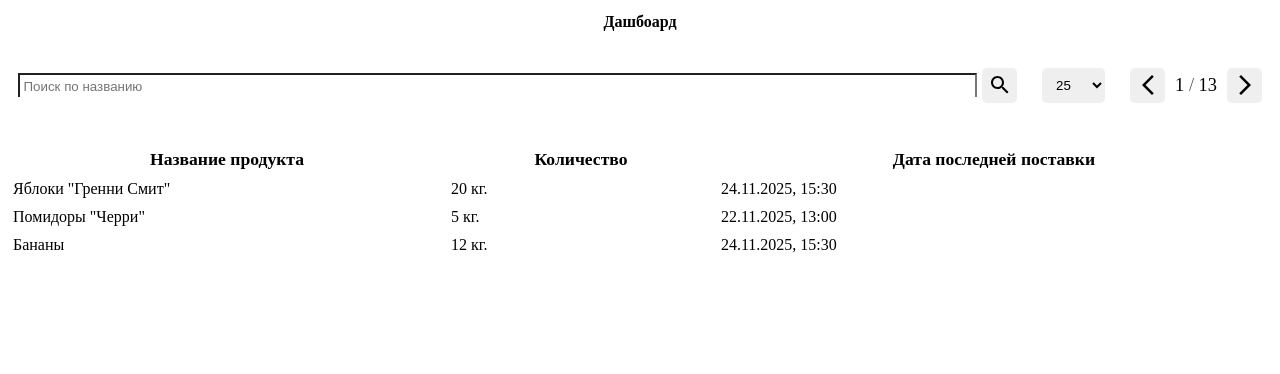
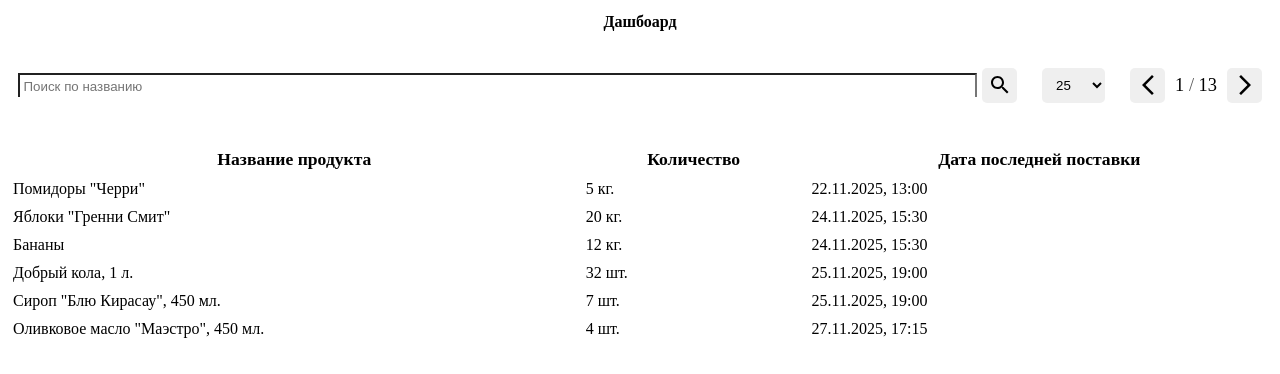
Before and after one commit to Qaddis/stat-sklad, a Next.js app in the folder frontend/: page /DashboardPage in a window 1280 px wide. Shown: the top 374 px of the page. Built offline with nearby package versions, Linux system fonts and the light colour scheme.

Commit message:
Frontend: small fixes - reorganize temporary data storage

```diff
--- /dev/null
+++ b/frontend/src/data/index.ts
@@ -0,0 +1,3 @@
+export { products } from "./products.data"
+export { suppliesCount } from "./stats.data"
+export { user } from "./user.data"
--- a/frontend/src/data/products.data.ts
+++ b/frontend/src/data/products.data.ts
@@ -1,21 +1,20 @@
 import type { IProduct } from "@/types/products.types"
-
 import { UnitsEnum } from "@/types/products.types"
 
 export const products: IProduct[] = [
 	{
 		id: "uid-p-1",
+		name: 'Помидоры "Черри"',
+		quantity: 5,
+		units: UnitsEnum.KILOGRAMS,
+		lastSupply: "2025-11-22T10:00:00Z"
+	},
+	{
+		id: "uid-p-2",
 		name: 'Яблоки "Гренни Смит"',
 		quantity: 20,
 		units: UnitsEnum.KILOGRAMS,
 		lastSupply: "2025-11-24T12:30:00Z"
-	},
-	{
-		id: "uid-p-2",
-		name: 'Помидоры "Черри"',
-		quantity: 5,
-		units: UnitsEnum.KILOGRAMS,
-		lastSupply: "2025-11-22T10:00:00Z"
 	},
 	{
 		id: "uid-p-3",
@@ -23,5 +22,26 @@ export const products: IProduct[] = [
 		quantity: 12,
 		units: UnitsEnum.KILOGRAMS,
 		lastSupply: "2025-11-24T12:30:00Z"
+	},
+	{
+		id: "uid-p-4",
+		name: "Добрый кола, 1 л.",
+		quantity: 32,
+		units: UnitsEnum.PIECES,
+		lastSupply: "2025-11-25T16:00:00Z"
+	},
+	{
+		id: "uid-p-5",
+		name: 'Сироп "Блю Кирасау", 450 мл.',
+		quantity: 7,
+		units: UnitsEnum.PIECES,
+		lastSupply: "2025-11-25T16:00:00Z"
+	},
+	{
+		id: "uid-p-6",
+		name: 'Оливковое масло "Маэстро", 450 мл.',
+		quantity: 4,
+		units: UnitsEnum.PIECES,
+		lastSupply: "2025-11-27T14:15:00Z"
 	}
 ]
--- /dev/null
+++ b/frontend/src/data/stats.data.ts
@@ -0,0 +1 @@
+export const suppliesCount = [4, 9, 10, 10, 9, 11, 11, 10, 9, 10, 9, 11]
--- a/frontend/src/pages/DashboardPage.tsx
+++ b/frontend/src/pages/DashboardPage.tsx
@@ -9,7 +9,7 @@ import { formatDate } from "@/utils/datetime.utils"
 import styles from "./DashboardPage.module.scss"
 
 // FIXME:
-import { products } from "@/data/products.data"
+import { products } from "@/data"
 
 export default function DashboardPage() {
 	return (
@@ -79,7 +79,7 @@ export default function DashboardPage() {
 								</td>
 								<td className={styles["products-table__data-col"]}>
 									{product.quantity}{" "}
-									{product.units === UnitsEnum.KILOGRAMS ? "кг." : "ед."}
+									{product.units === UnitsEnum.KILOGRAMS ? "кг." : "шт."}
 								</td>
 								<td className={styles["products-table__data-col"]}>
 									{formatDate(product.lastSupply)}
--- a/frontend/src/pages/UserPage.tsx
+++ b/frontend/src/pages/UserPage.tsx
@@ -3,9 +3,11 @@
 import HelpIcon from "@mui/icons-material/HelpOutline"
 
 import PageHeading from "@/components/ui/PageHeading"
-import { user } from "@/data/user.data"
 
 import styles from "./UserPage.module.scss"
+
+// FIXME:
+import { user } from "@/data"
 
 export default function UserPage() {
 	return (
```
